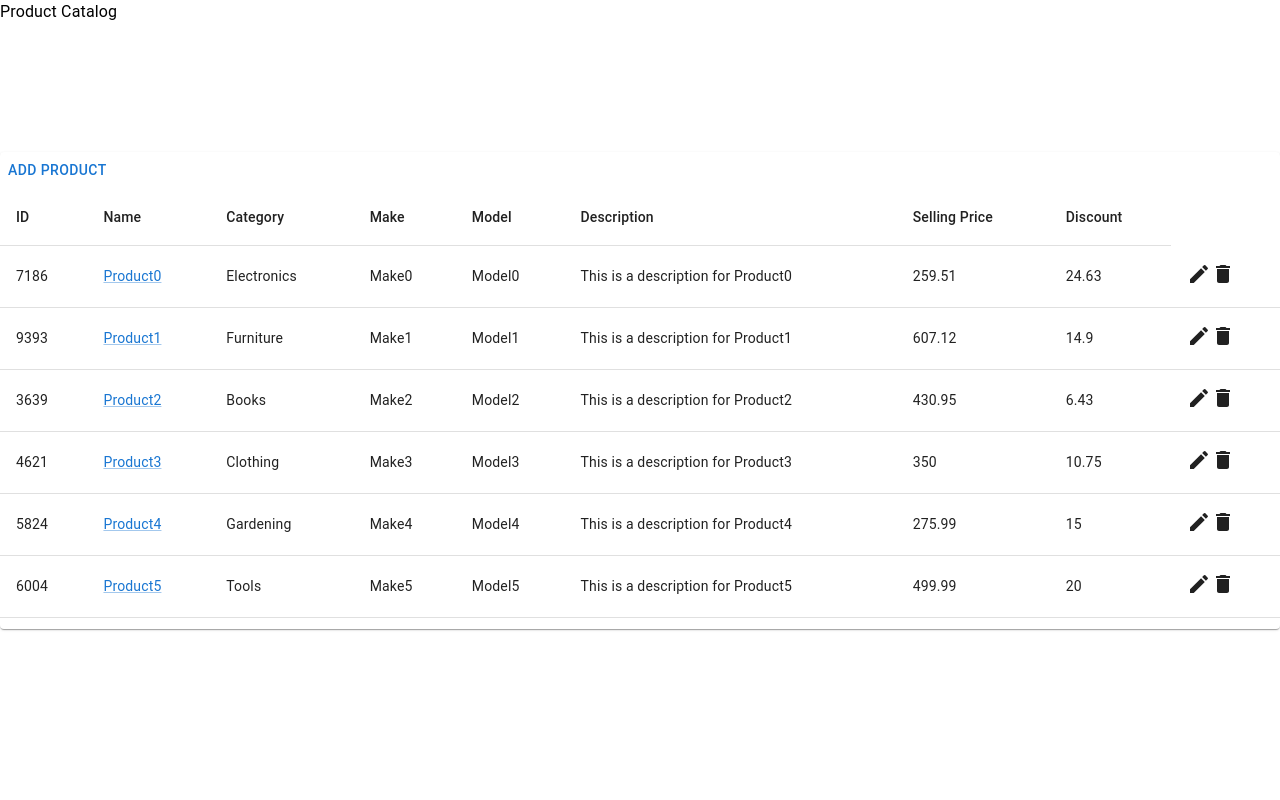
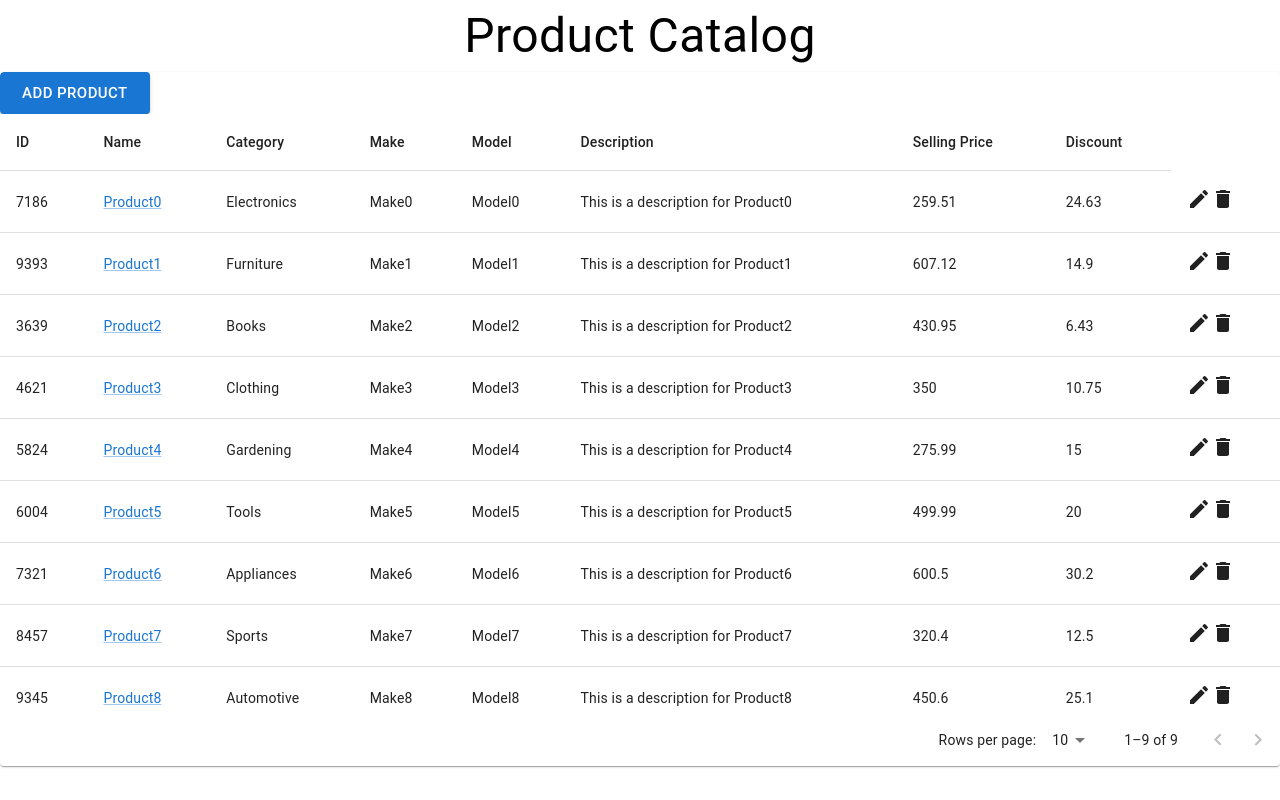
Before and after one commit to Rajath3/product-catalog, a React (Create React App) app: page / in a window 1280 px wide. Built offline with nearby package versions, Linux system fonts and the light colour scheme.

Commit message:
Check in some changes

```diff
--- a/src/App.js
+++ b/src/App.js
@@ -22,7 +22,7 @@ function App() {
   return (
     <Provider store={appStore}>
       <div className="App">
-          <Typography level="h1" fontSize="lg" fontWeight="lg">Product Catalog</Typography>
+          <Typography  sx={{fontSize: '3rem', textAlign: 'center'}}>Product Catalog</Typography>
           <RouterProvider router={appRouter} />
       </div>
     </Provider>
--- a/src/Components/AddProductModal.js
+++ b/src/Components/AddProductModal.js
@@ -25,7 +25,8 @@ const AddProductModal = () => {
 
   return (
     <div>
-      <Button onClick={handleOpen}>Add Product</Button>
+      <Button size="large" variant="contained" color="primary"
+      onClick={handleOpen}>Add Product</Button>
       <Modal
         open={open}
         onClose={handleClose}
@@ -33,7 +34,7 @@ const AddProductModal = () => {
         aria-describedby="modal-modal-description"
       >
         <Box sx={style}>
-          <ProductForm/>
+          <ProductForm handleClose={handleClose}/>
         </Box>
       </Modal>
     </div>
--- a/src/Components/ProductForm.js
+++ b/src/Components/ProductForm.js
@@ -3,7 +3,7 @@ import { TextField, Button, Container, Grid } from '@mui/material';
 import { useDispatch } from 'react-redux';
 import { addProduct } from '../utils/productSlice';
 
-function ProductForm() {
+function ProductForm({handleClose}) {
     const dispatch = useDispatch();
     const id = useRef(null);
     const name = useRef(null);
@@ -24,10 +24,12 @@ function ProductForm() {
         "Description": description.current.value,
         "Selling Price": price.current.value,
         "Discount": discount.current.value
-    }))
+    }));
+    handleClose();
   }
   return (
     <Container maxWidth="lg" sx={{overflowY: 'auto'}}>
+      <h1>Please add in product details</h1>
       <form noValidate autoComplete="off">
         <Grid container spacing={2}>
           <Grid item xs={12} >
--- a/src/Components/ProductTableBody.js
+++ b/src/Components/ProductTableBody.js
@@ -1,18 +1,16 @@
-import {Button, Link, TableBody, TableCell, TableRow, TextField } from '@mui/material';
+import { Link, TableBody, TableCell, TableRow, TextField } from '@mui/material';
 import React, { useState } from 'react'
 import columns from '../data/ProductColumns.json'
-import { useDispatch, useSelector } from 'react-redux';
+import { useDispatch } from 'react-redux';
 import { editProduct, removeProduct } from '../utils/productSlice';
 import EditIcon from '@mui/icons-material/Edit';
 import DeleteIcon from '@mui/icons-material/Delete';
 import SaveIcon from '@mui/icons-material/Save';
-import CancelIcon from '@mui/icons-material/Cancel';
 
-const ProductTableBody = () => {
+const ProductTableBody = ({ rows, page, rowsPerPage }) => {
   const [editableRow, setEditableRow] = useState(null);
-    const rows = useSelector((store) => store.product.items);
-
-    const dispatch = useDispatch()
+  const dispatch = useDispatch();
+  const slicedRows = rows.slice(page * rowsPerPage, page * rowsPerPage + rowsPerPage);
 
   const handleRemove = (id) => {
     dispatch(removeProduct(id))
@@ -23,8 +21,7 @@ const ProductTableBody = () => {
   }
 
   const handleInputChange = (e, row, column) => {
-        const { value } = e.target;
-        dispatch(editProduct({value: value,id: row.ID,column: column.id}))
+    dispatch(editProduct({ value: e.target.value, id: row.ID, column: column.id }))
   }
 
   const handleSave = () => {
@@ -33,7 +30,7 @@ const ProductTableBody = () => {
 
   return (
     <TableBody>
-            {rows.map((row) => {
+      {slicedRows.map((row) => {
         const isEditable = row.ID === editableRow;
         return (
           <TableRow hover role="checkbox" tabIndex={-1} key={row.ID}>
@@ -46,26 +43,20 @@ const ProductTableBody = () => {
                       value={value}
                       variant="filled"
                       onChange={(event) => handleInputChange(event, row, column)}
-                          />
-                        ) : (
-                            column.id === 'Name' ? // Check if the column is 'name'
+                    />) : (column.id === 'Name' ?
                       <Link href={`/product/${row.ID}`}>{value}</Link> :
                       column.format && typeof value === 'number'
-                                    ? column.format(value)
-                                    : value)}
+                        ? column.format(value) : value)}
                 </TableCell>
               )
             })}
             <TableCell>
               {isEditable ? (
-                        <>
-                        <SaveIcon sx={{cursor: 'pointer'}} onClick={handleSave}/>
-                        <CancelIcon sx={{cursor: 'pointer'}} onClick={handleSave} />
-                        </>
+                <SaveIcon sx={{ cursor: 'pointer' }} onClick={handleSave} />
               ) : (
                 <>
-                        <EditIcon sx={{cursor: 'pointer'}} onClick={() => handleEdit(row.ID)}/>
-                        <DeleteIcon sx={{cursor: 'pointer'}} onClick={() => handleRemove(row.ID)} />
+                  <EditIcon sx={{ cursor: 'pointer' }} onClick={() => handleEdit(row.ID)} />
+                  <DeleteIcon sx={{ cursor: 'pointer' }} onClick={() => handleRemove(row.ID)} />
                 </>
               )}
 
--- a/src/Components/ProductTableContent.js
+++ b/src/Components/ProductTableContent.js
@@ -1,5 +1,5 @@
 import React from 'react';
-import { Table, TableBody, TableCell, TableRow } from '@mui/material';
+import { Button, Table, TableBody, TableCell, TableRow } from '@mui/material';
 import { Link } from 'react-router-dom';
 
 const ProductTableContent = ({ data }) => {
@@ -21,7 +21,8 @@ const ProductTableContent = ({ data }) => {
                 ))}
             </TableBody>
         </Table>
-        <Link to='/'>Go back </Link>
+        <hr/>
+        <Button size="large" variant="contained" color="primary"  ><Link to='/'>Go back </Link></Button>
         </>
     );
 };
--- a/src/Components/Producttable.js
+++ b/src/Components/Producttable.js
@@ -5,17 +5,48 @@ import TableContainer from '@mui/material/TableContainer';
 import ProductTableHead from './ProductTableHead';
 import ProductTableBody from './ProductTableBody';
 import AddProductModal from './AddProductModal';
+import { TablePagination } from '@mui/material';
+import { useSelector } from 'react-redux';
 
 export default function Producttable() {
+  const [page, setPage] = React.useState(0);
+  const [rowsPerPage, setRowsPerPage] = React.useState(10);
+
+  const rows = useSelector((store) => store.product.items);
+
+  const handleChangePage = (event, newPage) => {
+    setPage(newPage);
+  };
+
+  const handleChangeRowsPerPage = (event) => {
+    setRowsPerPage(parseInt(event.target.value));
+    setPage(0);
+  };
+
   return (
-    <Paper sx={{ width: '100%', overflow: 'hidden', marginTop: '10%' }}>
+    <Paper sx={{ width: '100%', overflow: 'hidden'}}>
       <AddProductModal/>
-      <TableContainer sx={{ maxHeight: 440 }}>
+      <TableContainer sx={{ maxHeight: 600 }}>
         <Table stickyHeader aria-label="sticky table">
           <ProductTableHead/>
-          <ProductTableBody/>
+          <ProductTableBody rows={rows}
+            page={page}
+            rowsPerPage={rowsPerPage}
+            handleChangePage={handleChangePage}
+            handleChangeRowsPerPage={handleChangeRowsPerPage}
+            />
         </Table>
       </TableContainer>
+      <TablePagination
+        rowsPerPageOptions={[5, 10]}
+        component="div"
+        count={rows.length}
+        rowsPerPage={rowsPerPage}
+        page={page}
+        onPageChange={handleChangePage}
+        onRowsPerPageChange={handleChangeRowsPerPage}
+      />
     </Paper>
+
   );
 }
```
Lines whose indentation alone changed are shown as unchanged.
